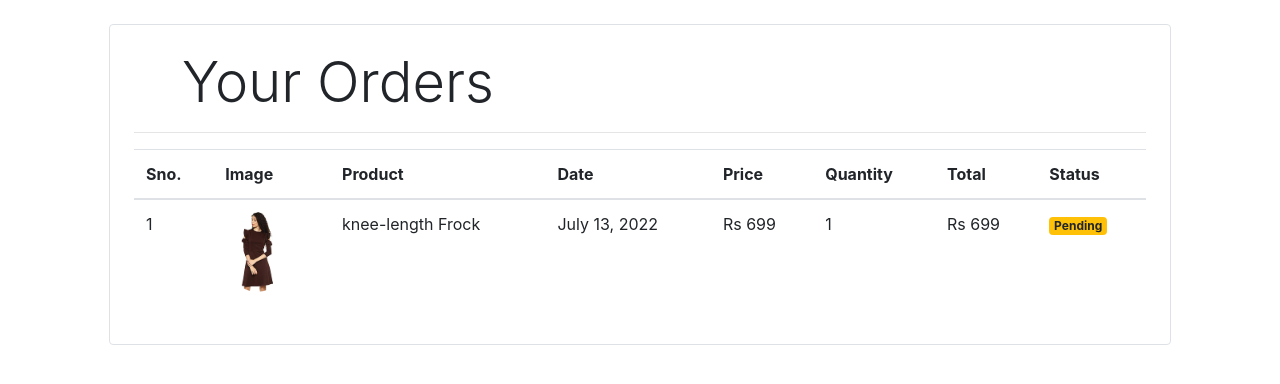
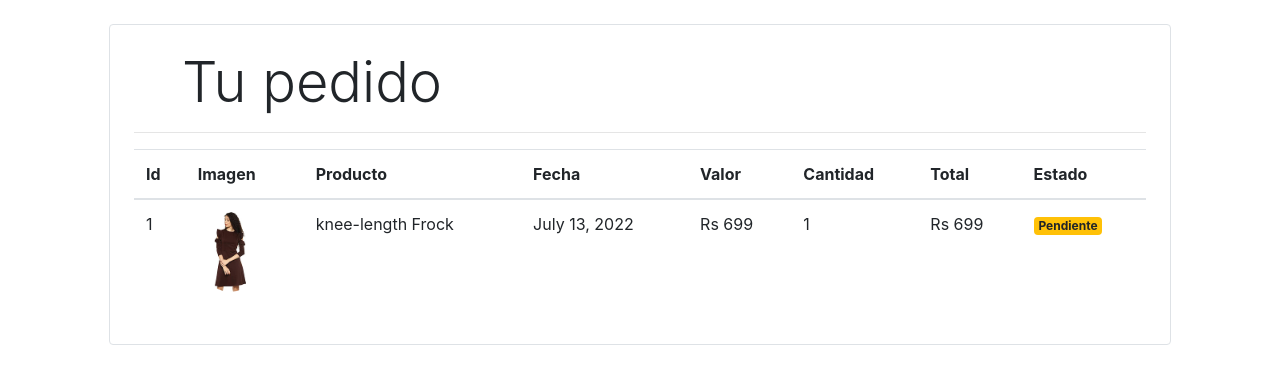
Before and after one commit to sobarzolicandeo/examen-pgy3121, a Django app: template store/templates/orders.html in a window 1280 px wide. Shown: the part 64-448 px from the top of the page. Run offline with Django 3.2, Linux system fonts and the light colour scheme; the template is opened without the code that fills it: values that come from a table or form of the project are taken from there, others are empty; data comes from the database, SQL or seed files in the repository; both versions use the stored data as it was after the commit; some libraries are stand-ins or nearby versions.

Commit message:
Se modifica orden

```diff
--- a/store/templates/orders.html
+++ b/store/templates/orders.html
@@ -6,19 +6,19 @@
 {% load custom_filter %}
 <div class="container">
    <div class="border rounded p-4 m-4">
-        <p class="display-4 pl-4 ml-4">Your Orders</p>
+        <p class="display-4 pl-4 ml-4">Tu pedido</p>
         <hr>
         <table class="table">
             <thead>
                 <tr>
-                    <th>Sno.</th>
-                    <th>Image</th>
-                    <th>Product</th>
-                    <th>Date</th>
-                    <th>Price</th>
-                    <th>Quantity</th>
+                    <th>Id</th>
+                    <th>Imagen</th>
+                    <th>Producto</th>
+                    <th>Fecha</th>
+                    <th>Valor</th>
+                    <th>Cantidad</th>
                     <th>Total</th>
-                    <th>Status</th>
+                    <th>Estado</th>
                 </tr>
             </thead>
             <tbody>
@@ -33,9 +33,9 @@
                     <td>{{order.quantity}}</td>
                     <td>{{order.quantity|multiply:order.price|currency}}</td>
                     {% if order.status %}
-                    <td><small class="badge badge-success">Completed</small></td>
+                    <td><small class="badge badge-success">Completado</small></td>
                     {%else%}
-                    <td><small class="badge badge-warning">Pending</small></td>
+                    <td><small class="badge badge-warning">Pendiente</small></td>
                     {% endif %}
                 </tr>
 
```
Also changed, not shown: db.sqlite3.
